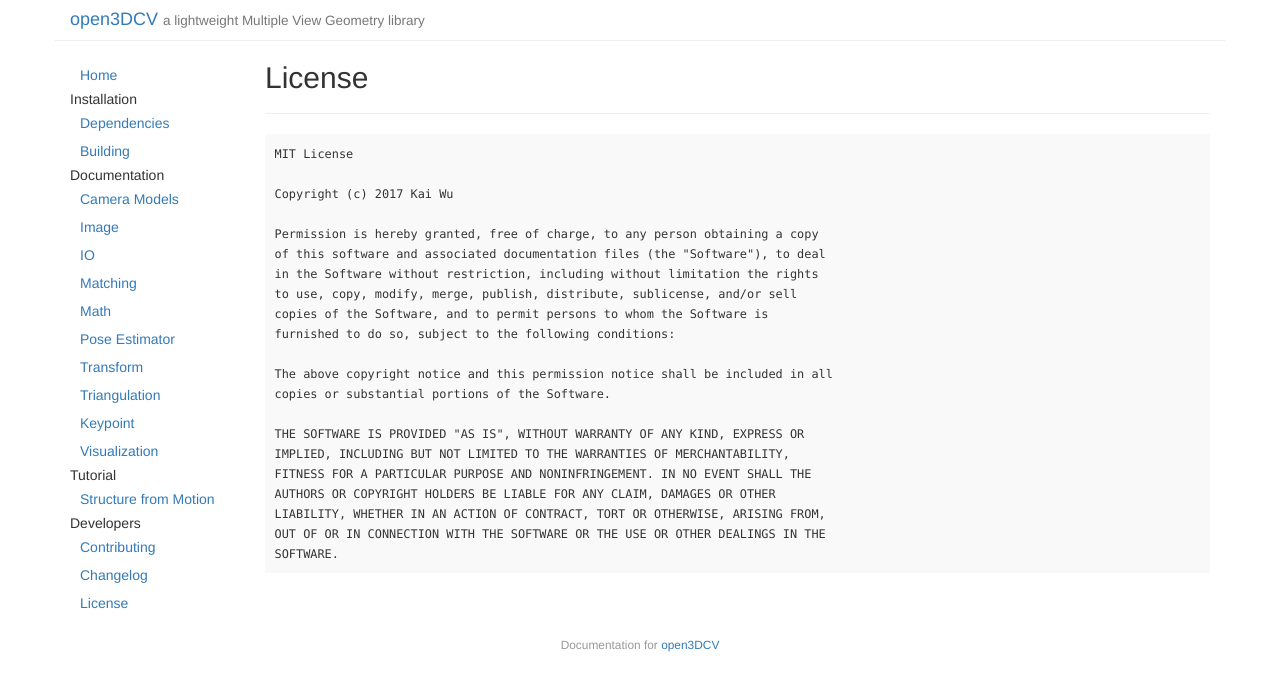
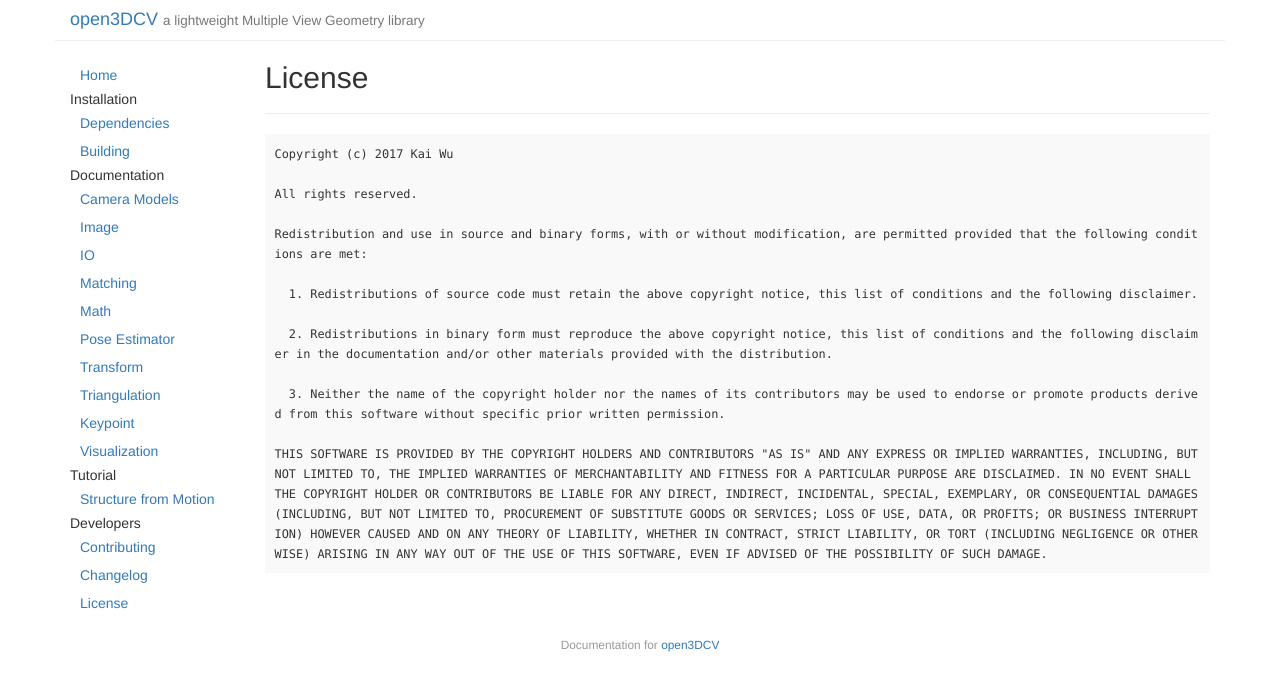
Before and after one commit to imkaywu/open3DCV, a Jekyll site: the page built from docs/_posts/2017-09-28-license.md, in a window 1280 px wide. Shown: the top 691 px of the page. Built offline with Jekyll 4.4.1, drawn with Linux system fonts in a browser that asks for light colours.

Commit message:
change license to new bsd

````diff
--- a/docs/_posts/2017-09-28-license.md
+++ b/docs/_posts/2017-09-28-license.md
@@ -3,27 +3,21 @@
 title: "License"
 category: dev
 date: 2017-09-28 11:35:34
+<!-- order: 2 -->
 ---
+
 ```
-MIT License
-
 Copyright (c) 2017 Kai Wu
 
-Permission is hereby granted, free of charge, to any person obtaining a copy
-of this software and associated documentation files (the "Software"), to deal
-in the Software without restriction, including without limitation the rights
-to use, copy, modify, merge, publish, distribute, sublicense, and/or sell
-copies of the Software, and to permit persons to whom the Software is
-furnished to do so, subject to the following conditions:
+All rights reserved.
 
-The above copyright notice and this permission notice shall be included in all
-copies or substantial portions of the Software.
+Redistribution and use in source and binary forms, with or without modification, are permitted provided that the following conditions are met:
 
-THE SOFTWARE IS PROVIDED "AS IS", WITHOUT WARRANTY OF ANY KIND, EXPRESS OR
-IMPLIED, INCLUDING BUT NOT LIMITED TO THE WARRANTIES OF MERCHANTABILITY,
-FITNESS FOR A PARTICULAR PURPOSE AND NONINFRINGEMENT. IN NO EVENT SHALL THE
-AUTHORS OR COPYRIGHT HOLDERS BE LIABLE FOR ANY CLAIM, DAMAGES OR OTHER
-LIABILITY, WHETHER IN AN ACTION OF CONTRACT, TORT OR OTHERWISE, ARISING FROM,
-OUT OF OR IN CONNECTION WITH THE SOFTWARE OR THE USE OR OTHER DEALINGS IN THE
-SOFTWARE.
+  1. Redistributions of source code must retain the above copyright notice, this list of conditions and the following disclaimer.
+
+  2. Redistributions in binary form must reproduce the above copyright notice, this list of conditions and the following disclaimer in the documentation and/or other materials provided with the distribution.
+
+  3. Neither the name of the copyright holder nor the names of its contributors may be used to endorse or promote products derived from this software without specific prior written permission.
+
+THIS SOFTWARE IS PROVIDED BY THE COPYRIGHT HOLDERS AND CONTRIBUTORS "AS IS" AND ANY EXPRESS OR IMPLIED WARRANTIES, INCLUDING, BUT NOT LIMITED TO, THE IMPLIED WARRANTIES OF MERCHANTABILITY AND FITNESS FOR A PARTICULAR PURPOSE ARE DISCLAIMED. IN NO EVENT SHALL THE COPYRIGHT HOLDER OR CONTRIBUTORS BE LIABLE FOR ANY DIRECT, INDIRECT, INCIDENTAL, SPECIAL, EXEMPLARY, OR CONSEQUENTIAL DAMAGES (INCLUDING, BUT NOT LIMITED TO, PROCUREMENT OF SUBSTITUTE GOODS OR SERVICES; LOSS OF USE, DATA, OR PROFITS; OR BUSINESS INTERRUPTION) HOWEVER CAUSED AND ON ANY THEORY OF LIABILITY, WHETHER IN CONTRACT, STRICT LIABILITY, OR TORT (INCLUDING NEGLIGENCE OR OTHERWISE) ARISING IN ANY WAY OUT OF THE USE OF THIS SOFTWARE, EVEN IF ADVISED OF THE POSSIBILITY OF SUCH DAMAGE.
 ```
````
Also changed, not shown: LICENSE.md, README.md.
